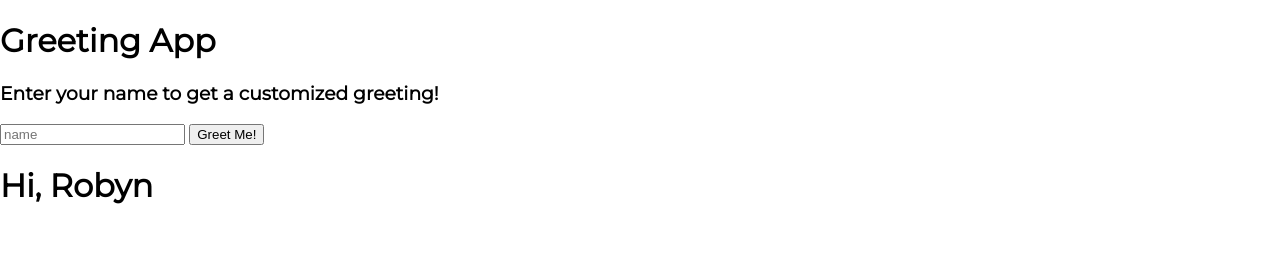
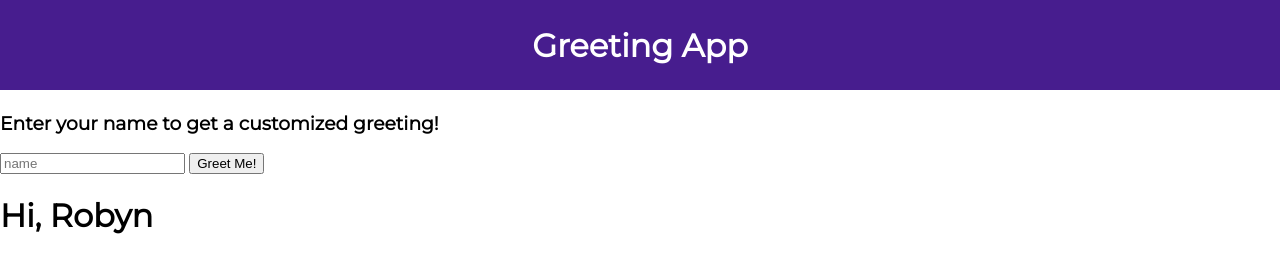
Before and after one commit to maddyrandle/greeting-app, a plain HTML site: page index.html in a window 1280 px wide. Drawn offline with Linux system fonts and the light colour scheme.

Commit message:
Style the header

```diff
--- a/styles.css
+++ b/styles.css
@@ -5,7 +5,11 @@ body {
 }
 
 header h1 {
-
+  background-color: #471D8E;
+  color: #FFF;
+  margin-top: 0;
+  padding: 2%;
+  text-align: center;
 }
 
 .greeting {
```
